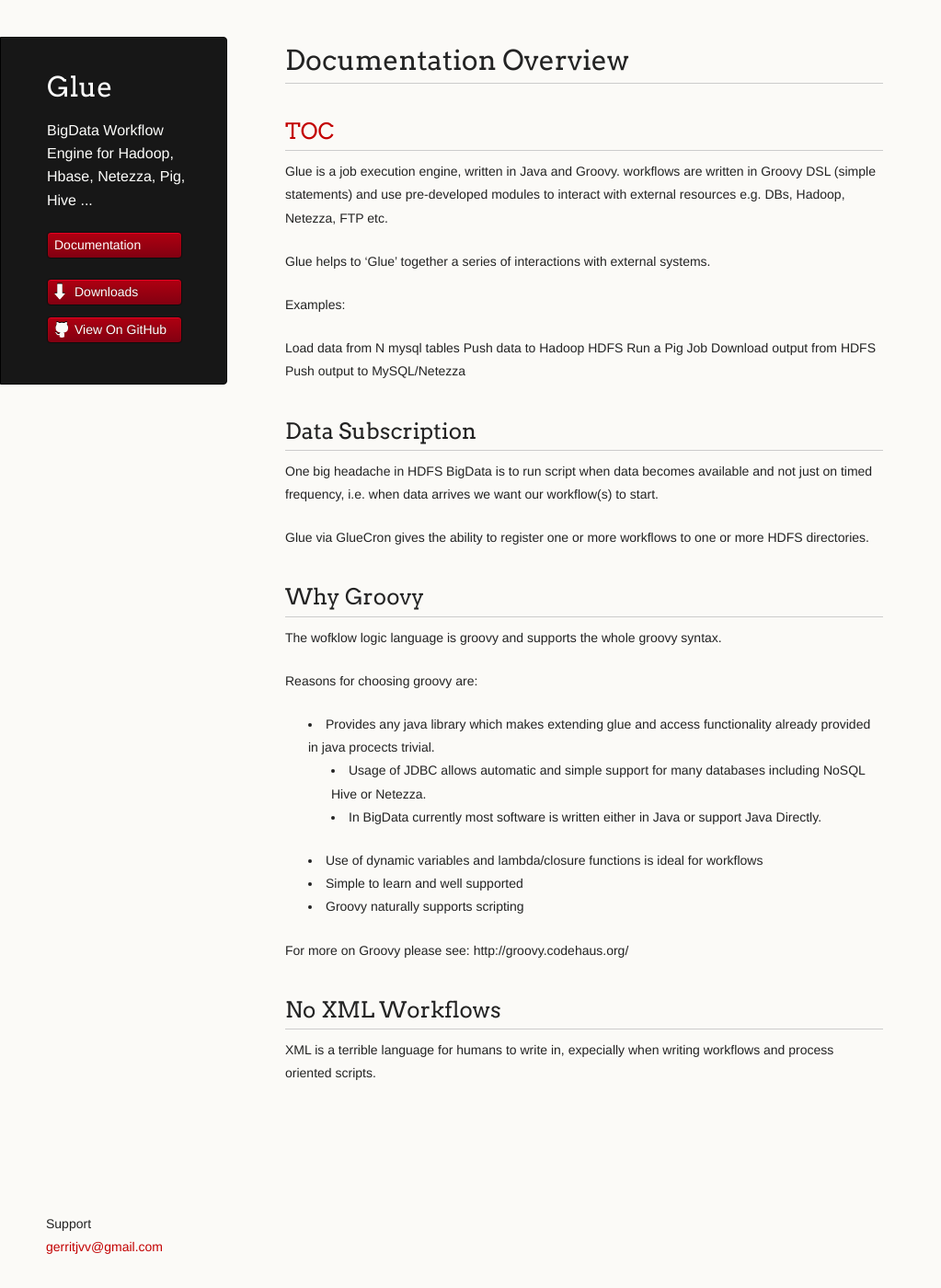
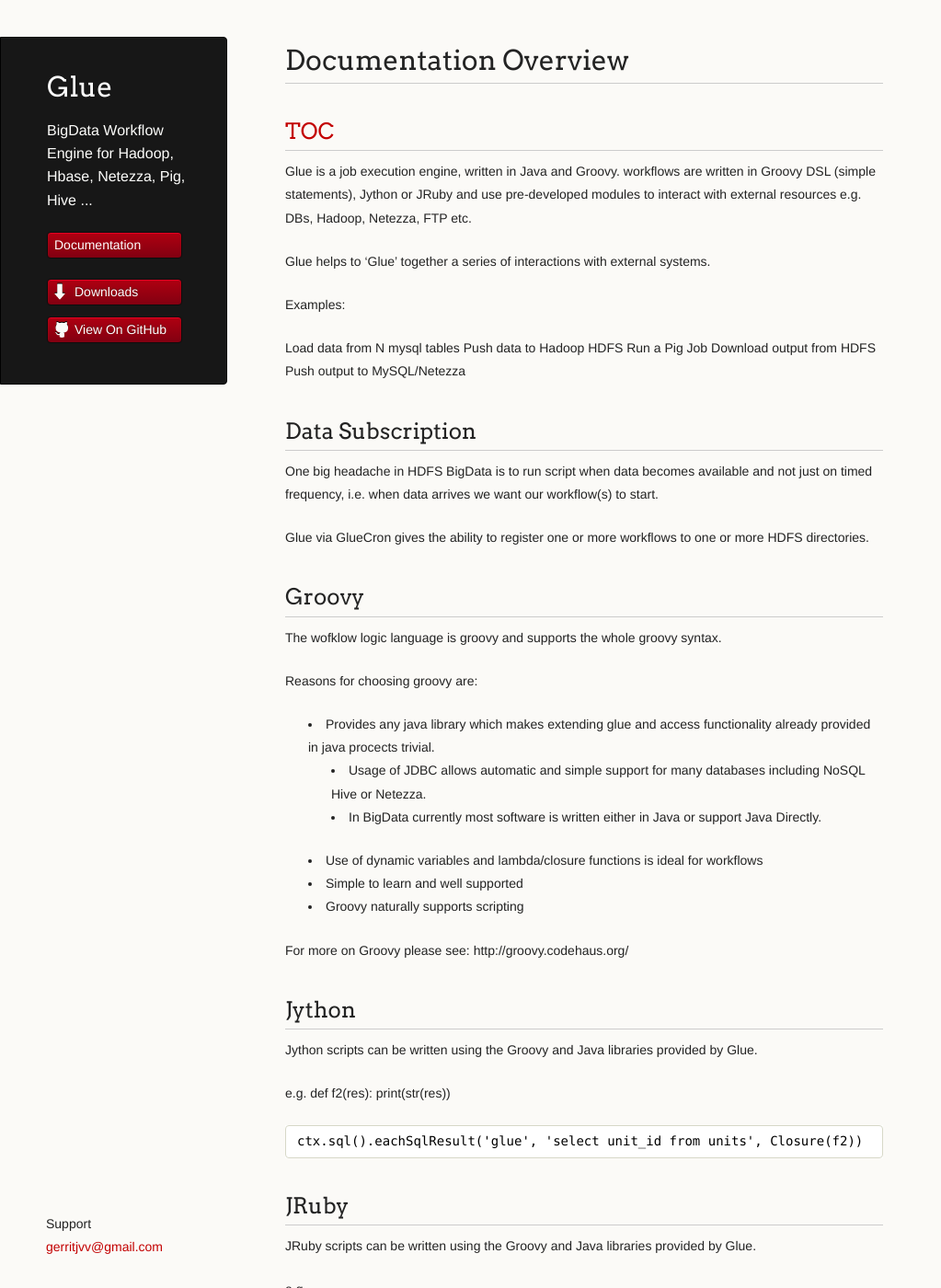
Before and after one commit to gerritjvv/glue, a Jekyll site: the page built from overview.markdown, in a window 1280 px wide and 1400 px high. Shown: the whole window at 92% size, without its empty margins (0-1023 px from the left). Built offline with Jekyll 4.4.1, drawn with Linux system fonts in a browser that asks for light colours; Markdown is read by kramdown in place of the engine named in the settings; some of the changed text lies outside the part shown.

Commit message:
add jython documentation

```diff
--- a/documentation.markdown
+++ b/documentation.markdown
@@ -16,6 +16,7 @@
 	* [Logs](logs.html)
 	* [Temporary Files](tempfiles.html)
 	* [Workflow DSL](workflowdsl.html)
+	* [Jython Example](jythonexample.html)
 	* [Triggers](triggers.html)
 		* [HDFS Data Driven](triggers.html)
 		* [Cron](triggers.html)
--- a/overview.markdown
+++ b/overview.markdown
@@ -10,7 +10,7 @@
 
 
 Glue is a job execution engine, written in Java and Groovy.
-workflows are written in Groovy DSL (simple statements) and use
+workflows are written in Groovy DSL (simple statements), Jython or JRuby and use
 pre-developed modules to interact with external resources e.g. DBs,
 Hadoop, Netezza, FTP etc.
 
@@ -33,7 +33,7 @@
 Glue via GlueCron gives the ability to register one or more workflows to one or more HDFS directories.
 
 
-##Why Groovy
+##Groovy
 
 The wofklow logic language is groovy and supports the whole groovy syntax.
 
@@ -48,6 +48,31 @@
 
 For more on Groovy please see: http://groovy.codehaus.org/
 
+##Jython
+
+Jython scripts can be written using the Groovy and Java libraries provided by Glue.
+
+e.g.
+    def f2(res):
+       print(str(res))
+
+    ctx.sql().eachSqlResult('glue', 'select unit_id from units', Closure(f2))
+
+##JRuby
+
+JRuby scripts can be written using the Groovy and Java libraries provided by Glue.
+
+e.g.
+
+    $ctx.sql().eachSqlResult('glue', 'select unit_id from units', Closure.new(
+
+     lambda{ | res |
+        puts "Hi #{res}"
+     }
+
+    ))
+
+
 ## No XML Workflows
 
 XML is a terrible language for humans to write in, expecially when writing workflows and process oriented scripts.
--- a/workflowdsl.markdown
+++ b/workflowdsl.markdown
@@ -15,6 +15,10 @@
 and its processes are executed.
 
 Workflows are divided into Processes and their Tasks.
+
+# Using Jython or JRuby?
+
+This page explains how to write workflows using groovy. For Jython or JRuby pleasee see the [Jython Example](jythonexample.html) or [JRuby Example](jrubyexample.html)
 
 # Example
 
```
Also changed, not shown: GettingStarted.markdown (deleted, +0 -13 lines), pigconfiguration.markdown (+9 -0 lines).
